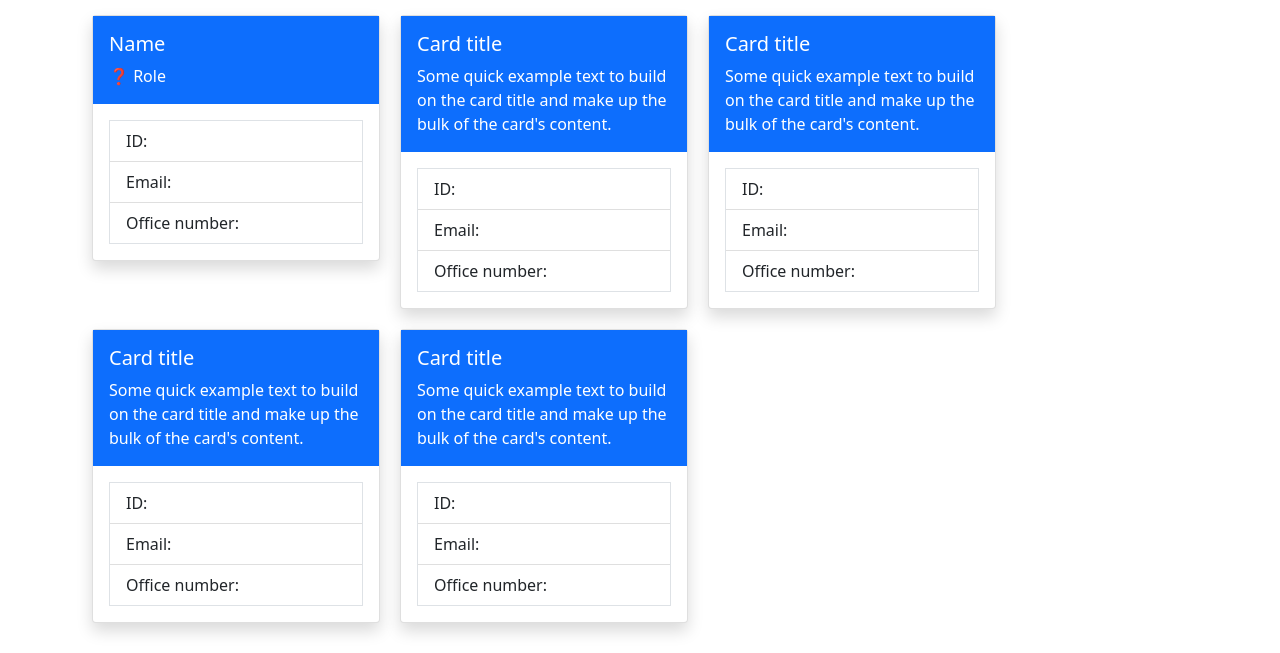
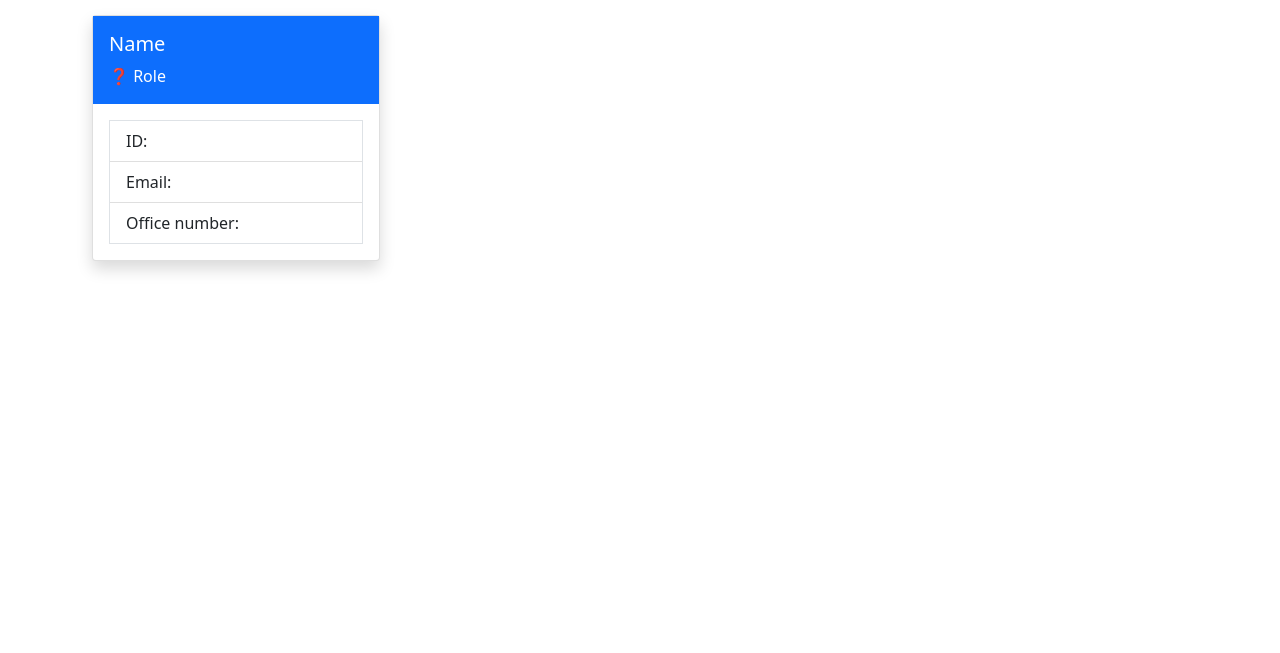
Before and after one commit to gsonnier333/team-profile-generator, a plain HTML site: page index.html in a window 1280 px wide. Shown: the part 147-800 px from the top of the page. Drawn offline with nearby package versions, Linux system fonts and the light colour scheme.

Commit message:
Updated template card and removed the extras

```diff
--- a/index.html
+++ b/index.html
@@ -39,101 +39,5 @@
 				</div>
 			</div>
 		</div>
-		<div class="container position-relative">
-			<div
-				class="card shadow float-start"
-				style="width: 18rem; margin: 10px"
-			>
-				<!-- <img src="..." class="card-img-top" alt="..." /> -->
-				<div class="card-body bg-primary text-white">
-					<h5 class="card-title">Card title</h5>
-					<p class="card-text">
-						Some quick example text to build on the card title and
-						make up the bulk of the card's content.
-					</p>
-				</div>
-				<div class="card-body">
-					<ul class="list-group list-group-flush border">
-						<li class="list-group-item" id="id1">ID:</li>
-						<li class="list-group-item" id="email1">Email:</li>
-						<li class="list-group-item" id="office1">
-							Office number:
-						</li>
-					</ul>
-				</div>
-			</div>
-		</div>
-		<div class="container position-relative">
-			<div
-				class="card shadow float-start"
-				style="width: 18rem; margin: 10px"
-			>
-				<!-- <img src="..." class="card-img-top" alt="..." /> -->
-				<div class="card-body bg-primary text-white">
-					<h5 class="card-title">Card title</h5>
-					<p class="card-text">
-						Some quick example text to build on the card title and
-						make up the bulk of the card's content.
-					</p>
-				</div>
-				<div class="card-body">
-					<ul class="list-group list-group-flush border">
-						<li class="list-group-item" id="id1">ID:</li>
-						<li class="list-group-item" id="email1">Email:</li>
-						<li class="list-group-item" id="office1">
-							Office number:
-						</li>
-					</ul>
-				</div>
-			</div>
-		</div>
-		<div class="container position-relative">
-			<div
-				class="card shadow float-start"
-				style="width: 18rem; margin: 10px"
-			>
-				<!-- <img src="..." class="card-img-top" alt="..." /> -->
-				<div class="card-body bg-primary text-white">
-					<h5 class="card-title">Card title</h5>
-					<p class="card-text">
-						Some quick example text to build on the card title and
-						make up the bulk of the card's content.
-					</p>
-				</div>
-				<div class="card-body">
-					<ul class="list-group list-group-flush border">
-						<li class="list-group-item" id="id1">ID:</li>
-						<li class="list-group-item" id="email1">Email:</li>
-						<li class="list-group-item" id="office1">
-							Office number:
-						</li>
-					</ul>
-				</div>
-			</div>
-		</div>
-		<div class="container position-relative">
-			<div
-				class="card shadow float-start"
-				style="width: 18rem; margin: 10px"
-			>
-				<!-- <img src="..." class="card-img-top" alt="..." /> -->
-				<div class="card-body bg-primary text-white">
-					<h5 class="card-title">Card title</h5>
-					<p class="card-text">
-						Some quick example text to build on the card title and
-						make up the bulk of the card's content.
-					</p>
-				</div>
-				<div class="card-body">
-					<ul class="list-group list-group-flush border">
-						<li class="list-group-item" id="id1">ID:</li>
-						<li class="list-group-item" id="email1">Email:</li>
-						<li class="list-group-item" id="office1">
-							Office number:
-						</li>
-					</ul>
-				</div>
-			</div>
-		</div>
 	</body>
 </html>
```
